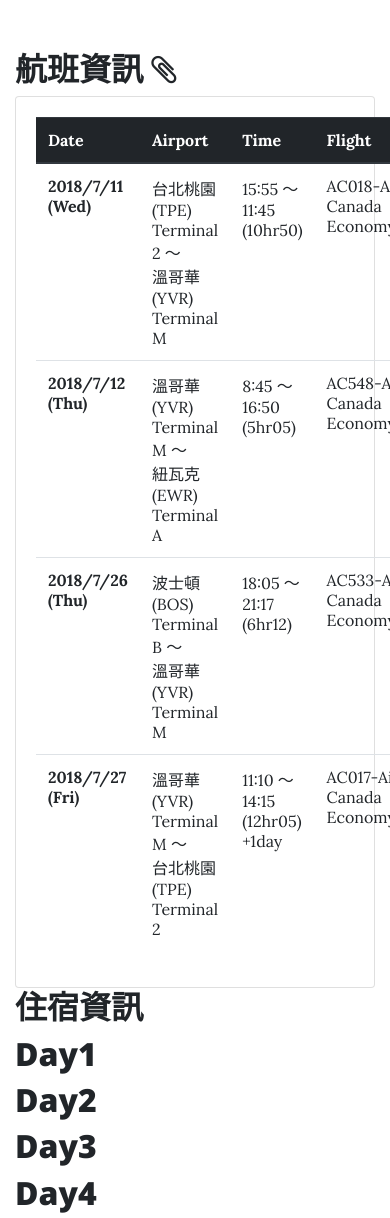
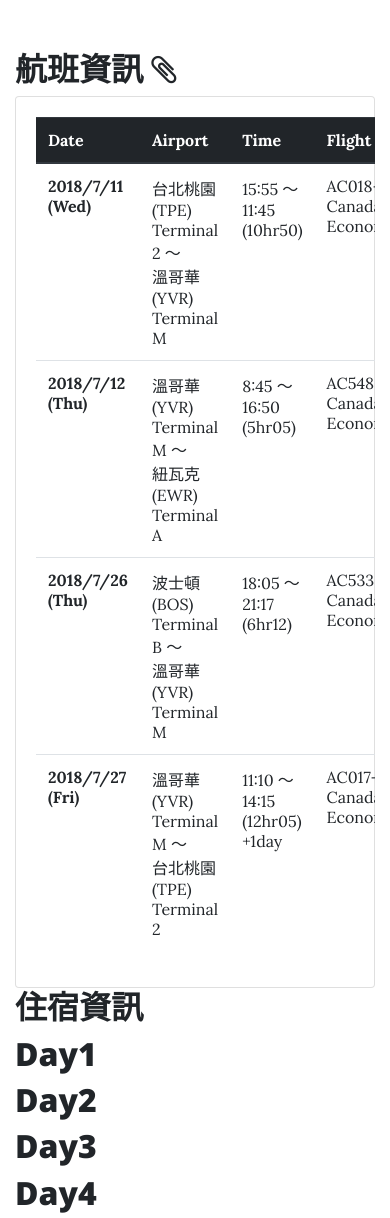
Before and after one commit to 102306071/TripBlog, a PHP site: page /FY18_America.php in a window 390 px wide, after a click on "航班資訊"; the page is wider, and only the part inside the window is pictured. Shown: the part 507-1725 px from the top of that part. Run offline with PHP 8.4, Linux system fonts and the light colour scheme.

Commit message:
table-responsive

```diff
--- a/FY18_America.php
+++ b/FY18_America.php
@@ -38,7 +38,7 @@
                 </h2>
               </a>
 
-              <div class="collapse" id="flight">
+              <div class="collapse table-responsive" id="flight">
                 <div class="card card-body">
                   <table class="table">
                     <thead class="thead-dark">
@@ -91,7 +91,7 @@
 
             <!-- 2 住宿資訊-->
             <div>
-              <a data-toggle="collapse" href="#hotel" aria-expanded="false" aria-controls="hotel">
+              <a data-toggle="collapse table-responsive" href="#hotel" aria-expanded="false" aria-controls="hotel">
                 <h2>住宿資訊</h2>
               </a>
               <div class="collapse" id="hotel">
```
